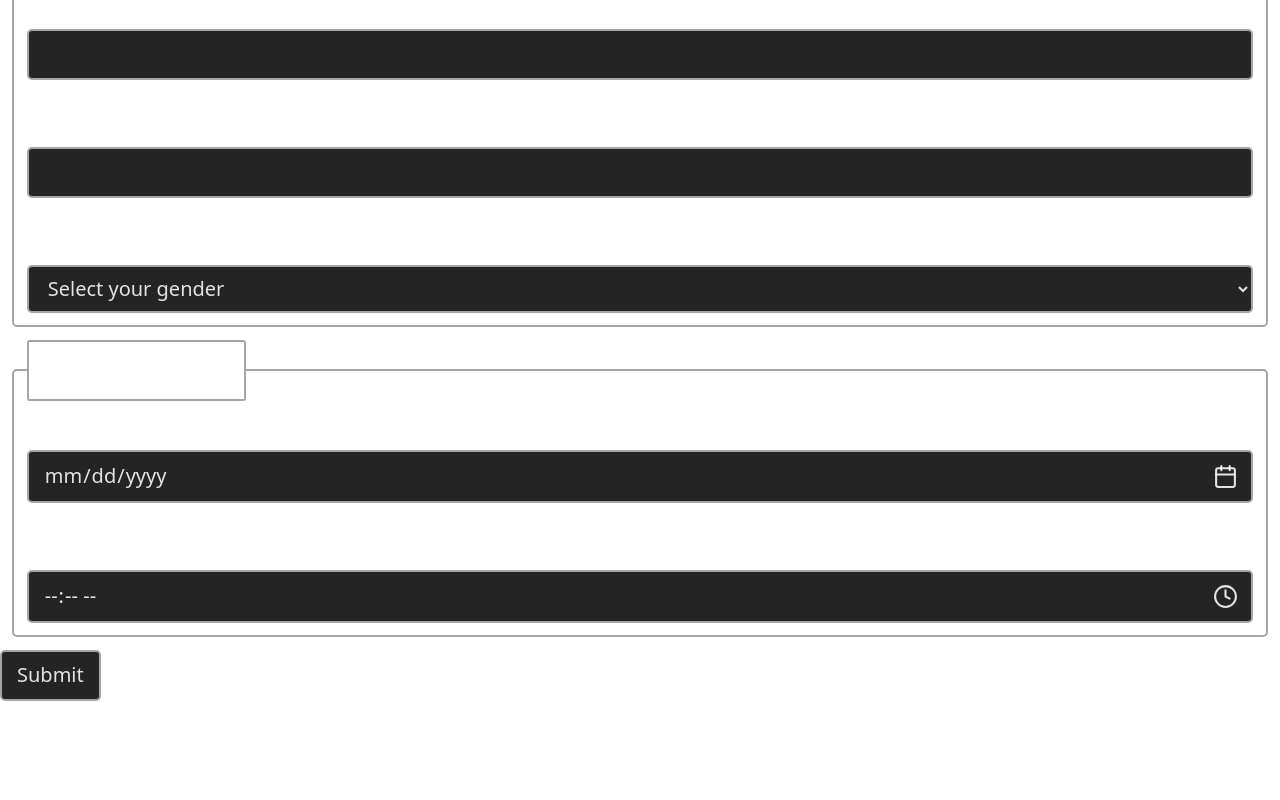
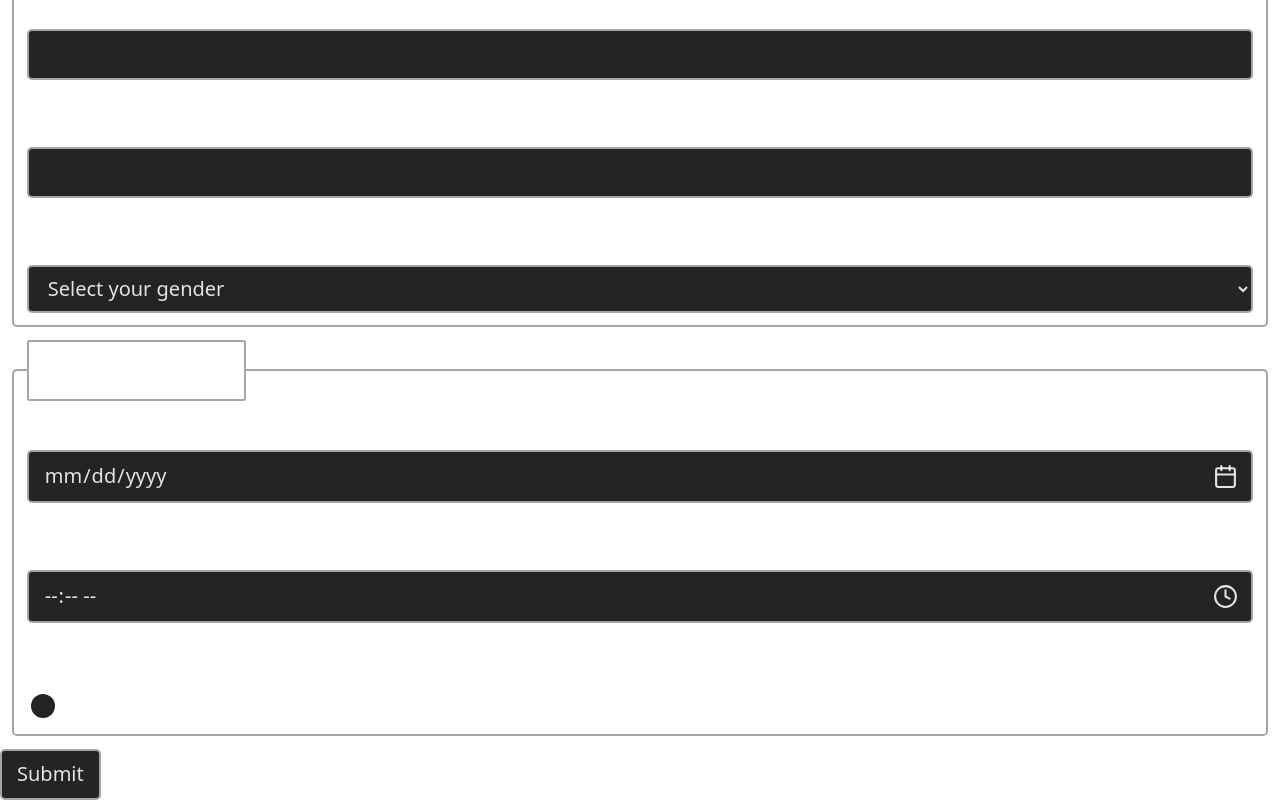
Before and after one commit to cmtayl0r/react-wds, a React (Vite) app: page / in a window 1280 px wide. Shown: the part 579-1379 px from the top of the page. Before the commit the page ends 1280 px from the top, so only its background shows below. Built offline with nearby package versions, Linux system fonts and the light colour scheme.

Commit message:
Add early contact switch toggle input

```diff
--- a/src/components/projects/forms/ReactHookForm.jsx
+++ b/src/components/projects/forms/ReactHookForm.jsx
@@ -1,4 +1,4 @@
-import { useForm } from "react-hook-form";
+import { Controller, useForm } from "react-hook-form";
 import { useCallback, useEffect, useMemo, useRef } from "react";
 import styles from "./SimpleForm.module.css";
 import ErrorSummary from "./ErrorSummary";
@@ -16,6 +16,7 @@ function ReactHookForm() {
       isSubmitting, // Form is submitting
       touchedFields, // Fields that have been touched
     },
+    control, // Control prop from react-hook-form
   } = useForm({
     defaultValues: {
       name: "",
@@ -285,6 +286,40 @@ function ReactHookForm() {
             />
           </div>
         </FormFieldRHF>
+
+        {/* CONTACT FOR EARLIER AVAILABILITY */}
+
+        <FormFieldRHF
+          fieldName="earlyContact"
+          label="Contact for earlier availability"
+          error={errors?.earlyContact?.message}
+        >
+          <div className={styles["form__switch-wrapper"]}>
+            {/*
+              We use Controller in this situation because React Hook Form cannot directly register custom inputs like switches that manage their own checked state, so Controller bridges the gap by connecting the controlled component to RHF’s form state and validation system.
+            */}
+            <Controller
+              control={control}
+              name="earlyContact"
+              render={({ field }) => (
+                <div className={styles["form__switch"]}>
+                  <input
+                    type="checkbox"
+                    role="switch"
+                    id="earlyContact"
+                    aria-checked={field.value}
+                    checked={field.value}
+                    onChange={(e) => field.onChange(e.target.checked)}
+                  />
+                  <span
+                    className={styles["form__switch-handle"]}
+                    aria-hidden="true"
+                  />
+                </div>
+              )}
+            />
+          </div>
+        </FormFieldRHF>
       </fieldset>
 
       <button type="submit">{isSubmitting ? "Submitting..." : "Submit"}</button>
```
